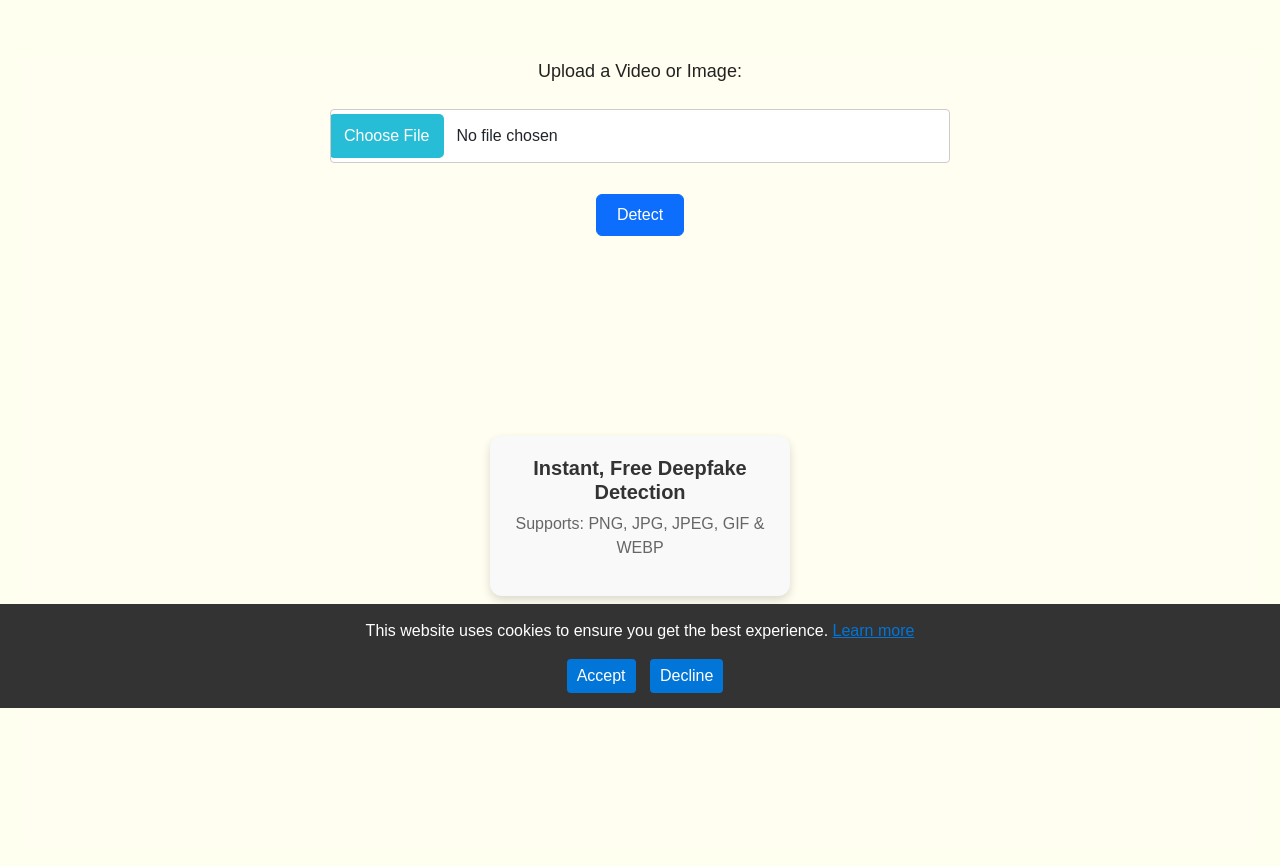
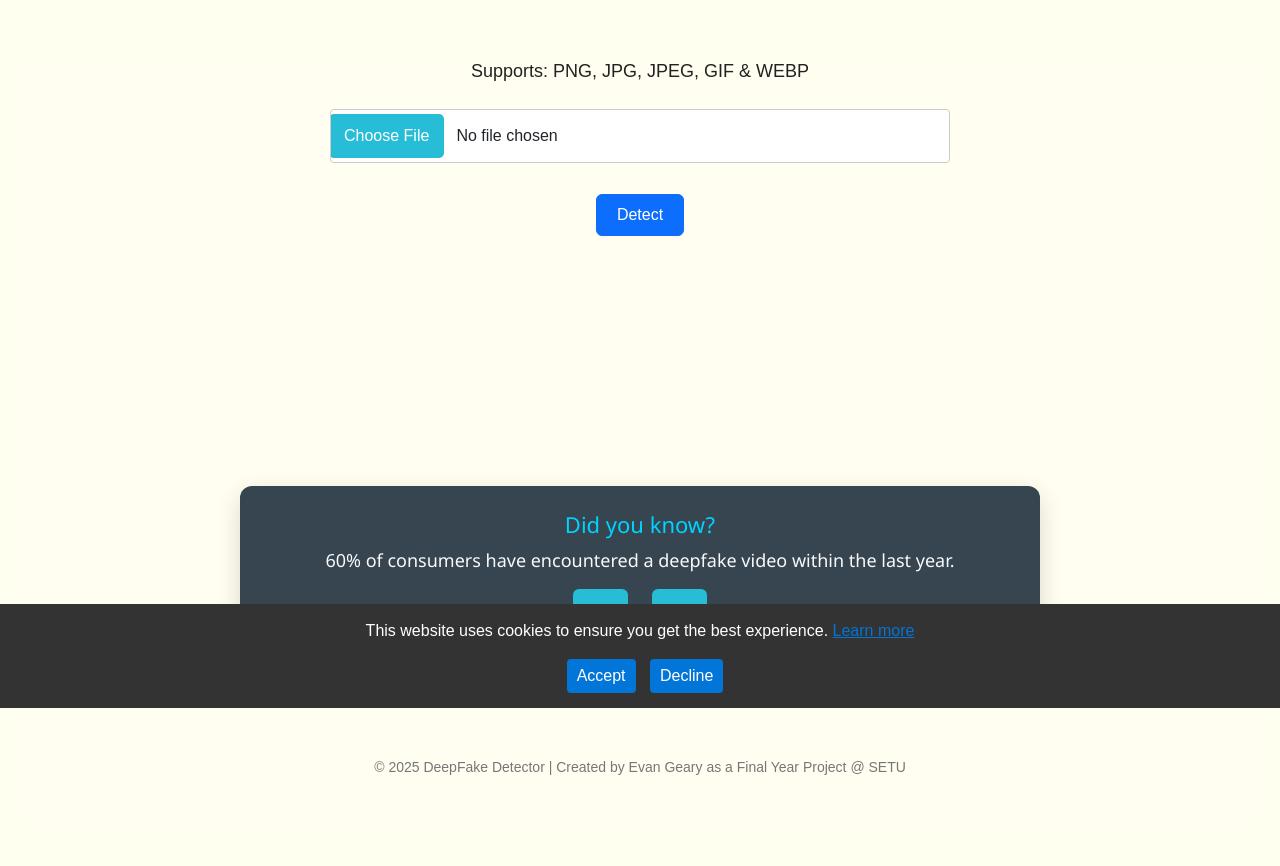
Before and after one commit to EvanG-17/fypSite, a Flask app: page / in a window 1280 px wide. Shown: the part 92-958 px from the top of the page. After the commit the page ends 867 px from the top, so only its background shows below. Run offline with Flask 3, Linux system fonts and the light colour scheme; parts of the project's set-up code (start-up, migrations or seed data) failed here and were passed over.

Commit message:
Restyled & Animated Facts Added

```diff
--- a/static/css/styles.css
+++ b/static/css/styles.css
@@ -353,3 +353,64 @@ td img {
 .cookie-banner button:hover {
     background-color: #0056b3;
 }
+
+/* Deepfake facts styling */
+
+.deepfake-facts {
+    background-color: #36454F;
+    color: #f8f9fa;
+    padding: 25px 40px;
+    margin: 250px auto 0;
+    max-width: 800px;
+    text-align: center;
+    border-radius: 12px;
+    box-shadow: 0 8px 24px rgba(0, 0, 0, 0.15);
+    font-family: 'Segoe UI', Tahoma, Geneva, Verdana, sans-serif;
+    position: relative;
+}
+
+.facts-heading {
+    font-size: 22px;
+    margin-bottom: 10px;
+    color: #00d3ff;
+}
+
+.deepfake-facts p {
+    font-size: 18px;
+    margin: 0;
+    opacity: 0;
+    transform: scale(0.95);
+    transition: opacity 1s ease, transform 1s ease;
+}
+
+.deepfake-facts p.fade-in {
+    opacity: 1;
+    transform: scale(1);
+    animation: fadeScale 0.6s ease forwards;
+}
+
+@keyframes fadeScale {
+  0%   { opacity: 0; transform: scale(0.97); }
+  100% { opacity: 1; transform: scale(1); }
+}
+
+
+.fact-controls {
+    margin-top: 15px;
+}
+
+.fact-btn {
+    background-color: #27bdd7;
+    border: none;
+    padding: 8px 16px;
+    color: white;
+    font-size: 18px;
+    margin: 0 10px;
+    border-radius: 6px;
+    cursor: pointer;
+    transition: background-color 0.3s ease;
+}
+
+.fact-btn:hover {
+    background-color: #1ca0b8;
+}
--- a/templates/home.html
+++ b/templates/home.html
@@ -5,7 +5,7 @@
 
     <!-- File Upload Form -->
     <form method="post" enctype="multipart/form-data">
-        <label for="fileUpload" style="font-size: 18px; color: #222;">Upload a Video or Image:</label>
+        <label for="fileUpload" style="font-size: 18px; color: #222;">Supports: PNG, JPG, JPEG, GIF & WEBP</label>
         <br><br>
         <input type="file" id="fileUpload" name="fileUpload" class="form-control mb-3"
                style="width: 50%; margin: 0 auto; background-color: #ffffff; border: 1px solid #ccc; padding: 10px; border-radius: 4px;">
@@ -81,12 +81,69 @@
     </script>
     {% endif %}
 
-    <!-- Info Box -->
-    <div id="infoBox" class="info-box" style="background-color: #f9f9f9;">
-        <h3 class="info-title" style="color: #333;">Instant, Free Deepfake Detection</h3>
-        <p class="info-text" style="color: #666;">Supports: PNG, JPG, JPEG, GIF & WEBP</p>
+
+    <div class="deepfake-facts">
+        <h4 class="facts-heading">Did you know?</h4>
+        <p id="fact-text">Deepfake fact will appear here...</p>
+
+        <div class="fact-controls">
+            <button id="prev-fact" class="fact-btn">⟵</button>
+            <button id="next-fact" class="fact-btn">⟶</button>
+        </div>
     </div>
-</div>
+
+    <script>
+        document.addEventListener("DOMContentLoaded", function () {
+            const facts = [
+                "60% of consumers have encountered a deepfake video within the last year.",
+                "Human detection of deepfake images averages 62% accuracy.",
+                "Deepfake fraud attempts surged by 3,000% in 2024.",
+                "Deepfake-related fraud costs businesses nearly $500,000 on average.",
+                "DeepFaceLab is used for over 95% of all deepfake videos.",
+                "1 in 4 business leaders are unfamiliar with deepfakes.",
+                "10x increase in deepfakes detected globally across all industries in 2024.",
+                "Generative AI fraud losses could reach US$40 billion by 2027."
+            ];
+
+            let currentFactIndex = 0;
+            let factText = document.getElementById("fact-text");
+            const nextBtn = document.getElementById("next-fact");
+            const prevBtn = document.getElementById("prev-fact");
+
+            function showNextFact(index) {
+                factText.classList.remove("fade-in");
+                requestAnimationFrame(() => {
+                    factText.textContent = facts[index];
+                    requestAnimationFrame(() => {
+                        factText.classList.add("fade-in");
+        });
+    });
+}
+
+
+
+
+            function rotateFactAuto() {
+                currentFactIndex = (currentFactIndex + 1) % facts.length;
+                showNextFact(currentFactIndex);
+            }
+
+            nextBtn.addEventListener("click", function () {
+                currentFactIndex = (currentFactIndex + 1) % facts.length;
+                showNextFact(currentFactIndex);
+            });
+
+            prevBtn.addEventListener("click", function () {
+                currentFactIndex = (currentFactIndex - 1 + facts.length) % facts.length;
+                showNextFact(currentFactIndex);
+            });
+
+            showNextFact(currentFactIndex);
+            setInterval(rotateFactAuto, 8000);
+        });
+    </script>
+
+
 
 <script>
     document.addEventListener("DOMContentLoaded", function () {
@@ -106,4 +163,11 @@
         }
     });
 </script>
+
+
+
+<footer style="margin-top: 100px; text-align: center; font-size: 14px; color: #777;">
+    © 2025 DeepFake Detector | Created by Evan Geary as a Final Year Project @ SETU
+</footer>
+
 {% endblock %}
```
